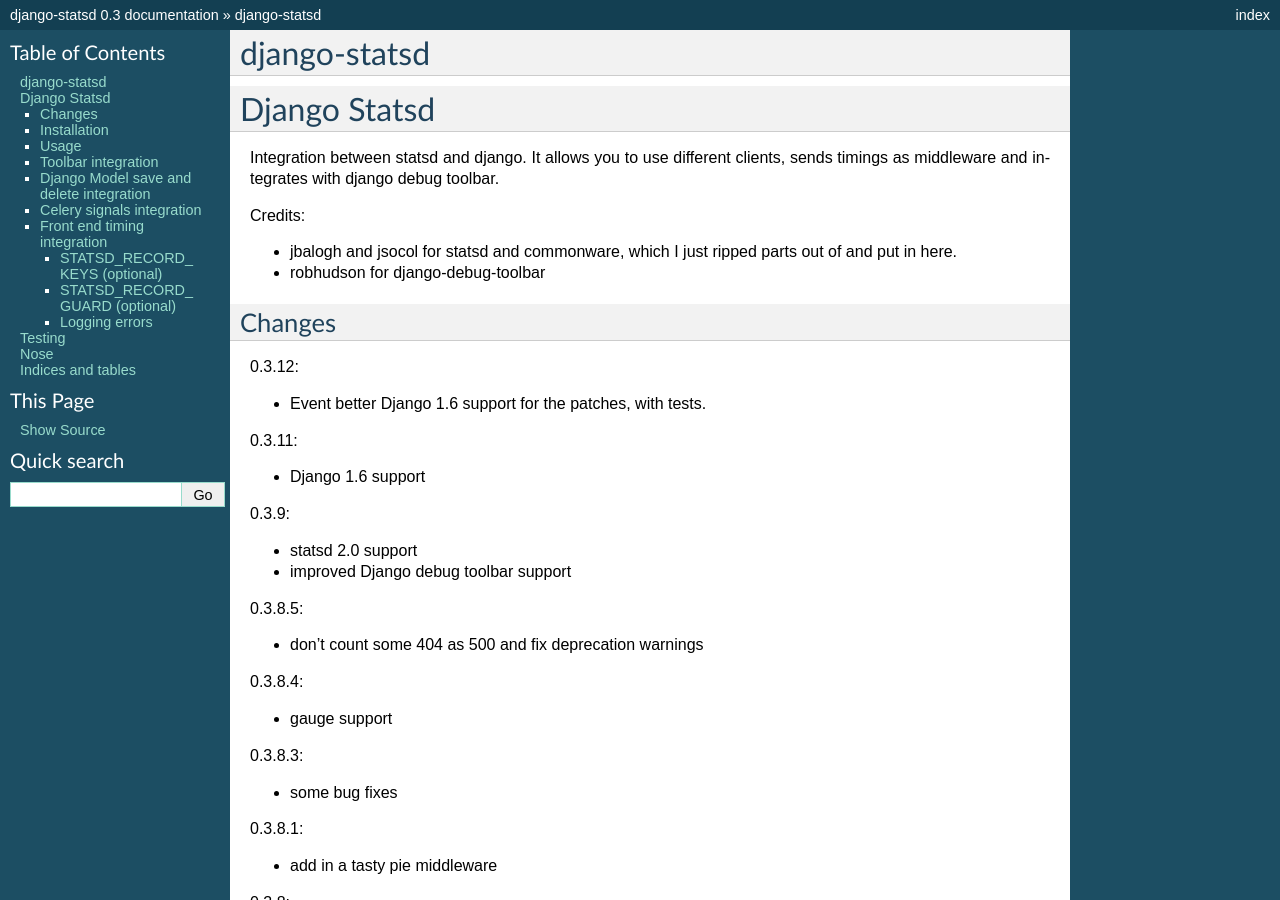
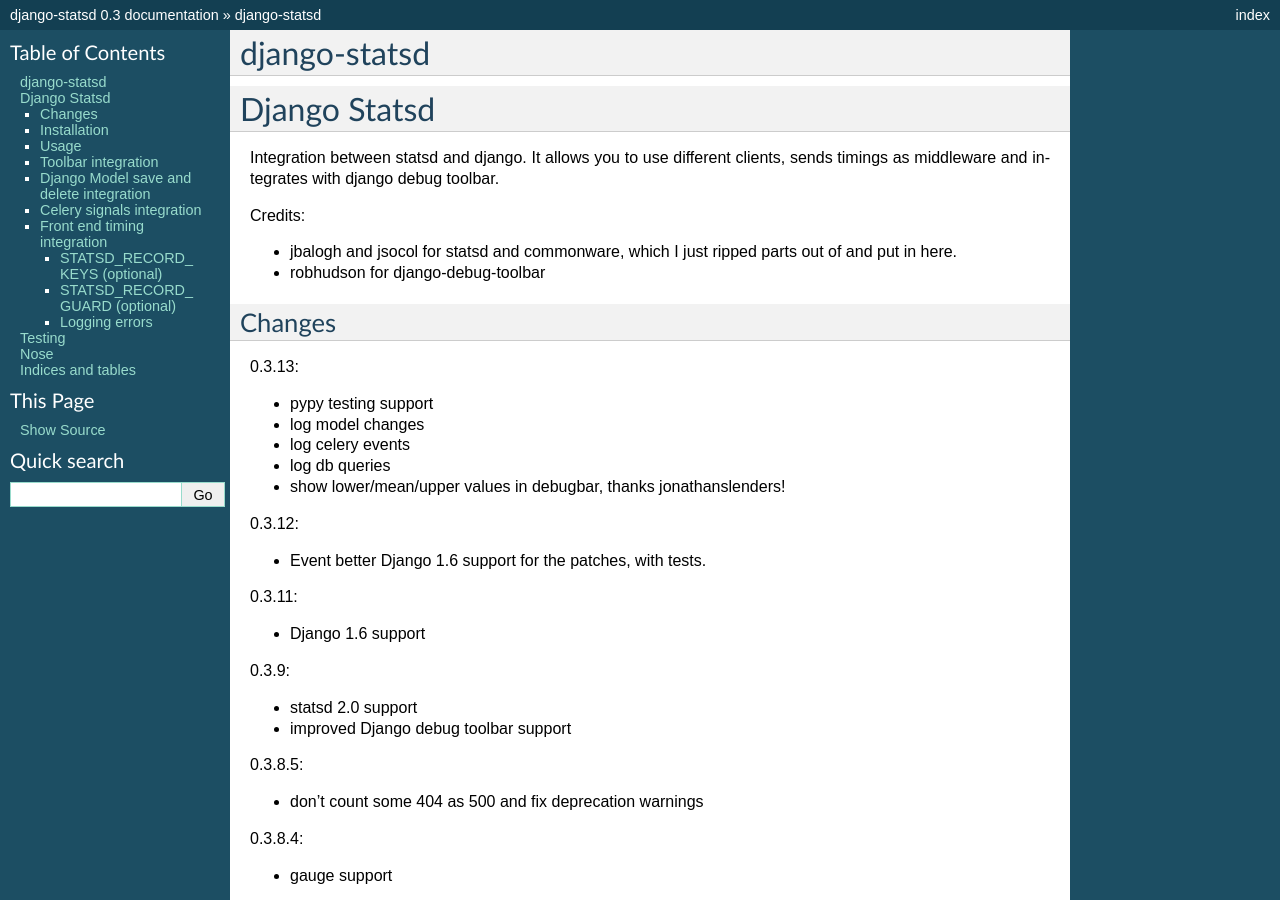
Before and after one commit to django-statsd/django-statsd, a Sphinx documentation site: the page built from docs/index.rst, in a window 1280 px wide and 900 px high. Built offline with Sphinx 7.4.7, drawn with Linux system fonts in a browser that asks for light colours.

```diff
--- a/docs/index.rst
+++ b/docs/index.rst
@@ -15,6 +15,14 @@ Credits:
 
 Changes
 -------
+
+0.3.13:
+
+- pypy testing support
+- log model changes
+- log celery events
+- log db queries
+- show lower/mean/upper values in debugbar, thanks jonathanslenders!
 
 0.3.12:
 
@@ -364,6 +372,7 @@ Contributors
 * ftobia
 * jawnb
 * fgallina
+* jonathanslenders
 
 See:
 
--- a/setup.py
+++ b/setup.py
@@ -4,7 +4,7 @@ from setuptools import setup
 setup(
     # Because django-statsd was taken, I called this django-statsd-mozilla.
     name='django-statsd-mozilla',
-    version='0.3.12',
+    version='0.3.13',
     description='Django interface with statsd',
     long_description=open('README.rst').read(),
     author='Andy McKay',
```
